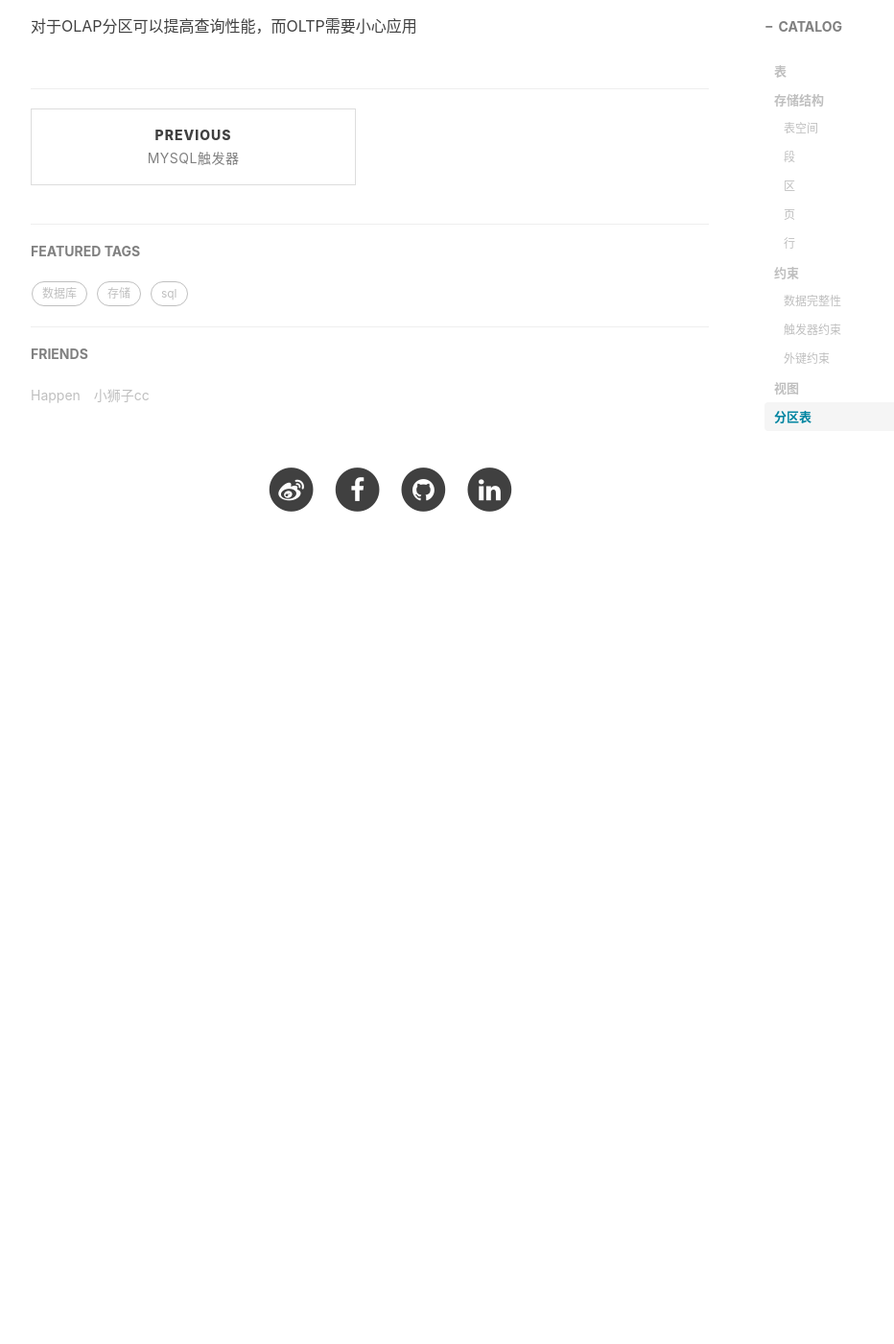
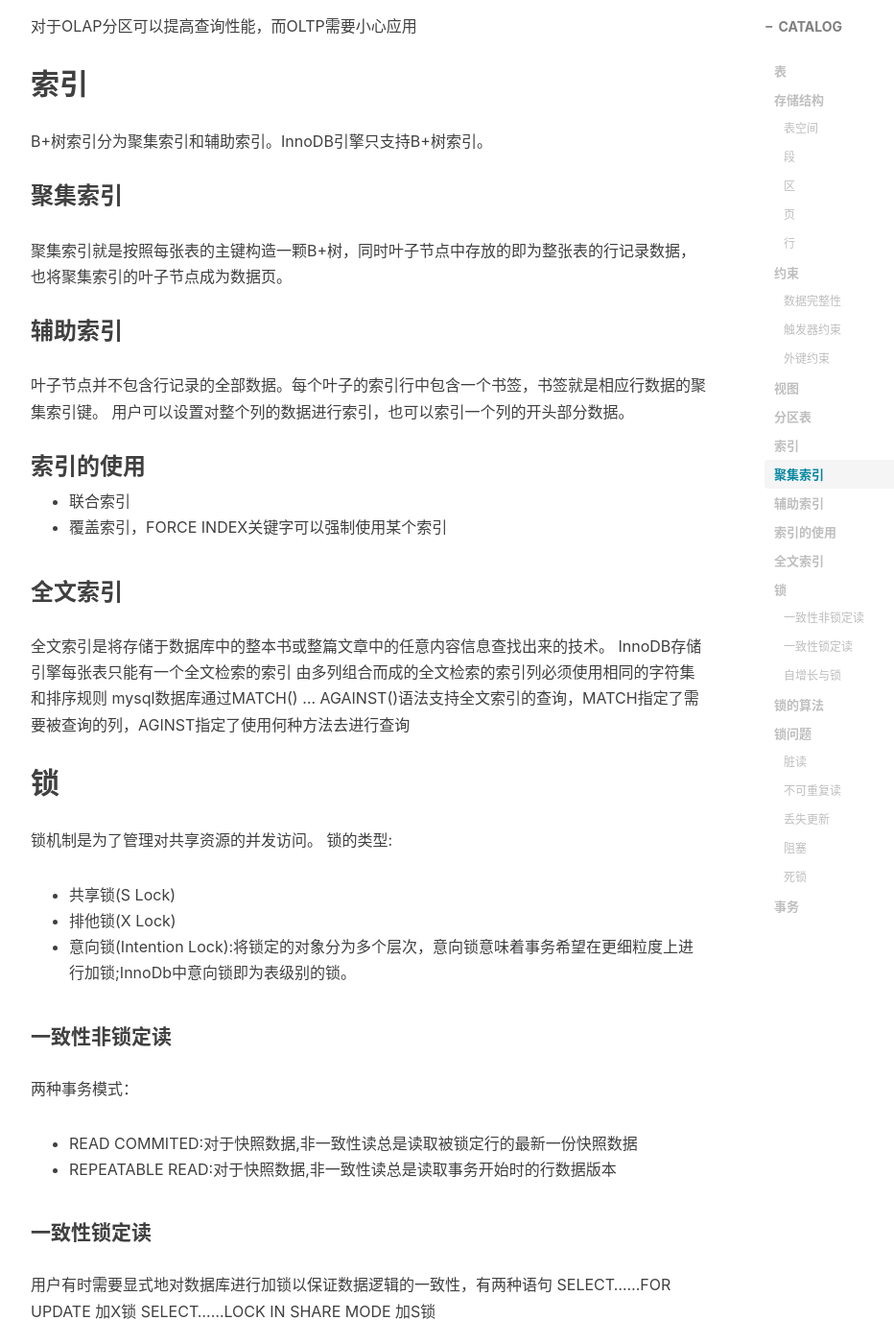
Before and after one commit to gaoweibupt/gaoweibupt.github.io, a Jekyll site: the page built from _posts/2017-09-14-InnoDB.markdown, in a window 1280 px wide and 1400 px high, scrolled down 3041 px. Shown: the whole window at 96% size, without its empty margins (233-1165 px from the left). Built offline with Jekyll 4.4.1, drawn with Linux system fonts in a browser that asks for light colours; nearby versions of some CDN libraries; our own code applies the rules of GitHub Pages for plain Markdown files; comment, search, counter and statistics services are not loaded; before the commit the page ends 3671 px from its top, so only the background shows below that; some of the changed text lies outside the part shown.

Commit message:
补充InnoDB

```diff
--- a/_posts/2017-09-14-InnoDB.markdown
+++ b/_posts/2017-09-14-InnoDB.markdown
@@ -87,3 +87,78 @@ InnoDB存储引擎是面向列的，数据是按行存储的。每个页最多
 * OLAP，在线分析处理
 
 对于OLAP分区可以提高查询性能，而OLTP需要小心应用
+
+
+## 索引
+B+树索引分为聚集索引和辅助索引。InnoDB引擎只支持B+树索引。
+
+### 聚集索引
+聚集索引就是按照每张表的主键构造一颗B+树，同时叶子节点中存放的即为整张表的行记录数据，也将聚集索引的叶子节点成为数据页。
+
+### 辅助索引
+叶子节点并不包含行记录的全部数据。每个叶子的索引行中包含一个书签，书签就是相应行数据的聚集索引键。
+用户可以设置对整个列的数据进行索引，也可以索引一个列的开头部分数据。
+
+### 索引的使用
+* 联合索引
+* 覆盖索引，FORCE INDEX关键字可以强制使用某个索引
+
+### 全文索引
+全文索引是将存储于数据库中的整本书或整篇文章中的任意内容信息查找出来的技术。
+InnoDB存储引擎每张表只能有一个全文检索的索引
+由多列组合而成的全文检索的索引列必须使用相同的字符集和排序规则
+mysql数据库通过MATCH() ... AGAINST()语法支持全文索引的查询，MATCH指定了需要被查询的列，AGINST指定了使用何种方法去进行查询
+
+## 锁
+锁机制是为了管理对共享资源的并发访问。
+锁的类型:
+
+* 共享锁(S Lock)
+* 排他锁(X Lock)
+* 意向锁(Intention Lock):将锁定的对象分为多个层次，意向锁意味着事务希望在更细粒度上进行加锁;InnoDb中意向锁即为表级别的锁。
+
+#### 一致性非锁定读
+两种事务模式：
+* READ COMMITED:对于快照数据,非一致性读总是读取被锁定行的最新一份快照数据
+* REPEATABLE READ:对于快照数据,非一致性读总是读取事务开始时的行数据版本
+
+#### 一致性锁定读
+用户有时需要显式地对数据库进行加锁以保证数据逻辑的一致性，有两种语句
+SELECT……FOR UPDATE  加X锁
+SELECT……LOCK IN SHARE MODE  加S锁
+
+#### 自增长与锁
+自增长值的列必须是索引,同时必须是索引的第一个列
+
+### 锁的算法
+InnoDB存储引擎有3种行锁的算法:
+* Record Lock:单个行记录上的锁,会锁住索引记录
+* Gap Lock:间隙锁,锁定一个范围,但不包含记录本身,为了阻止
+* Next-Key Lock: Gap Lock + Record Lock,锁定一个范围,并且锁定记录本身
+
+### 锁问题
+#### 脏读
+脏读是指在不同的事务下,当前事务可以读到另外事务未提交的数据
+
+#### 不可重复读
+不可重复读是指在一个事务内多次读取同一数据集合。脏读是读到未提交的数据,而不可重复读读到的却是已经提交的数据,但是其违反了数据库事务一致性的要求。
+
+#### 丢失更新
+一个事务的更新操作会被另一个事务的更新操作所覆盖,从而导致数据的不一致。
+
+#### 阻塞
+在有些时刻一个事务中的锁需要等待另一个事务中的锁释放它所占用的资源,这就是阻塞。
+在默认情况下InnoDB存储引擎不会回滚超时引发的错误异常。
+
+#### 死锁
+死锁是指两个或两个以上的事务在执行过程中,因争夺锁资源而造成的一种互相等待的现象。
+解决死锁最简单的一种方法是超时,即两个事务互相等待时,当一个等待时间超过设置的某一阈值时,其中一个事务进行回滚,另一个等待的事务就能继续进行。
+另一种方法是等待图,通过锁的信息链表和事务等待链表构造出一张图,在这张图中若存在回路,就代表存在死锁。
+
+## 事务
+InnoDB存储引擎中的事务完全符合ACID的特性:
+
+* 原子性(atomicity)
+* 一致性(consistency)
+* 隔离性(isolation)
+* 持久性(durability)
```
